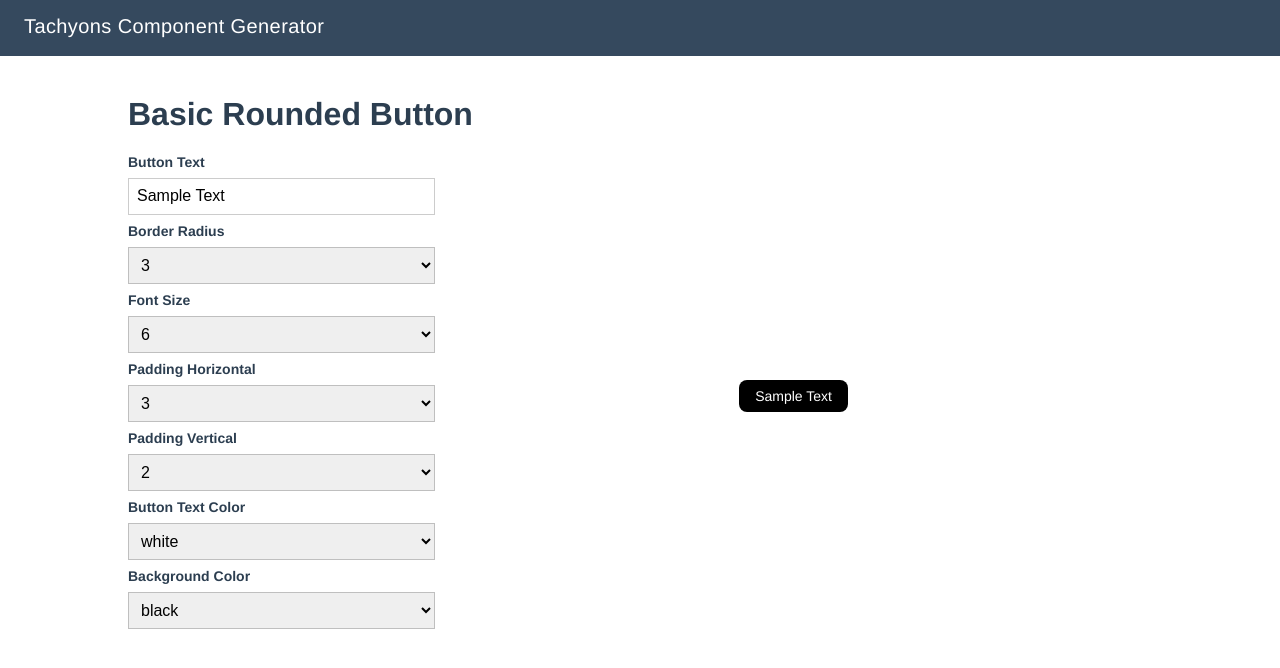
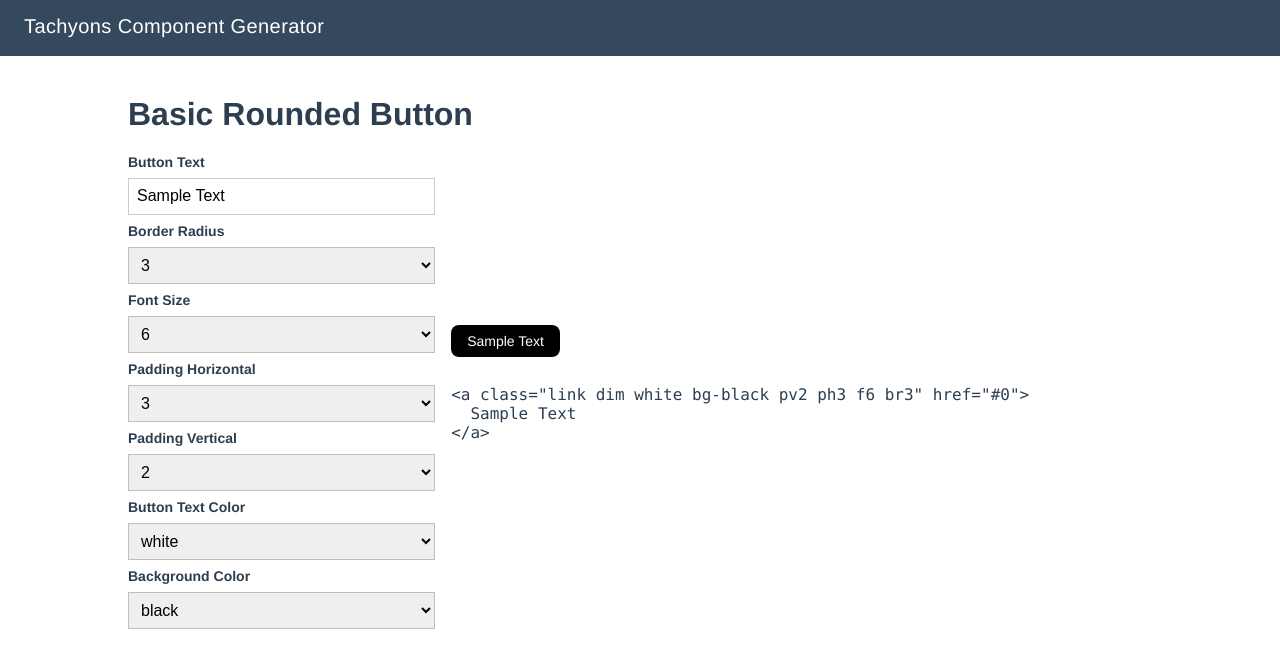
Before and after one commit to xdrdak/tachyons-component-generator, a Vue app: page /#/ in a window 1280 px wide. Shown: the top 668 px of the page. Built offline with nearby package versions, Linux system fonts and the light colour scheme.

Commit message:
Added code preview to component

```diff
--- a/src/components/Hello.vue
+++ b/src/components/Hello.vue
@@ -10,17 +10,23 @@
       <DropdownList label="Button Text Color" :data="fontColors" :value.sync="btnFontColor" />
       <DropdownList label="Background Color" :data="bgColors" :value.sync="btnBgColor" />
     </div>
-    <div slot="component-preview">
-      <a :class="computedClass" href="#0">{{ btnText }}</a>
-    </div>
+    <div slot="component-preview" v-html="computedSafeComponent"></div>
+    <code class="html" slot="component-raw">{{ computedComponent }}</code>
   </ComponentEditor>
 </template>
 
 <script>
+import sanitize from '../utils/sanitize';
 import { fontColors, bgColors } from '../tachyons-utils/colors';
 import ComponentEditor from '../slot-templates/ComponentEditor';
 import TextInput from './form-elements/TextInput';
 import DropdownList from './form-elements/DropdownList';
+
+const component = (text, className) => `
+<a class="${className}" href="#0">
+  ${text}
+</a>
+`;
 
 export default {
   name: 'hello',
@@ -54,6 +60,18 @@ export default {
         `br${this.btnRadius}`,
       ].join(' ');
     },
+    computedComponent() {
+      return component(
+        this.btnText,
+        this.computedClass,
+      );
+    },
+    computedSafeComponent() {
+      return component(
+        sanitize.encodeHTML(this.btnText),
+        sanitize.encodeHTML(this.computedClass),
+      );
+    },
   },
 };
 </script>
--- a/src/slot-templates/ComponentEditor.vue
+++ b/src/slot-templates/ComponentEditor.vue
@@ -8,16 +8,23 @@
       <div class="w-30">
         <slot name="editor-pane"></slot>
       </div>
-      <div class="w-70 flex justify-center">
+      <div class="w-70 flex pl3 flex-column">
         <!-- Object actual -->
         <div>
           <slot name="component-preview"></slot>
         </div>
-        <!-- Markup output  -->
+        <!-- Markup output -->
         <div>
-          <slot name="component-output"></slot>
+          <pre><slot name="component-raw"></slot></pre>
         </div>
       </div>
     </div>
   </div>
 </template>
+
+<script>
+
+export default {
+  name: 'SlotComponentEditor',
+};
+</script>
--- /dev/null
+++ b/src/utils/sanitize.js
@@ -0,0 +1,11 @@
+function encodeHTML(s) {
+  return s
+    .replace(/&/g, '&amp;')
+    .replace(/</g, '&lt;')
+    .replace(/>/g, '&gt;')
+    .replace(/"/g, '&quot;');
+}
+
+export default {
+  encodeHTML,
+};
```
